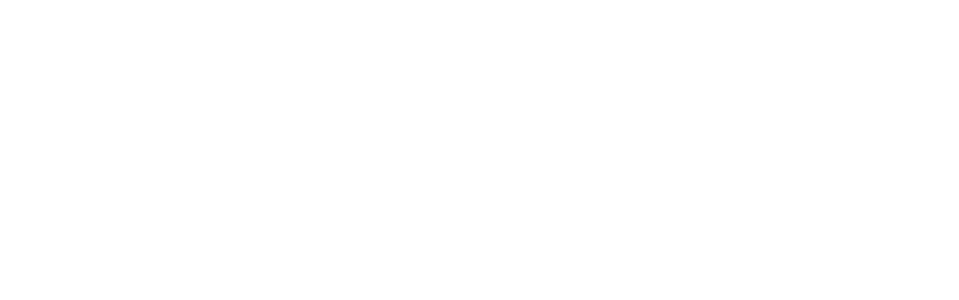
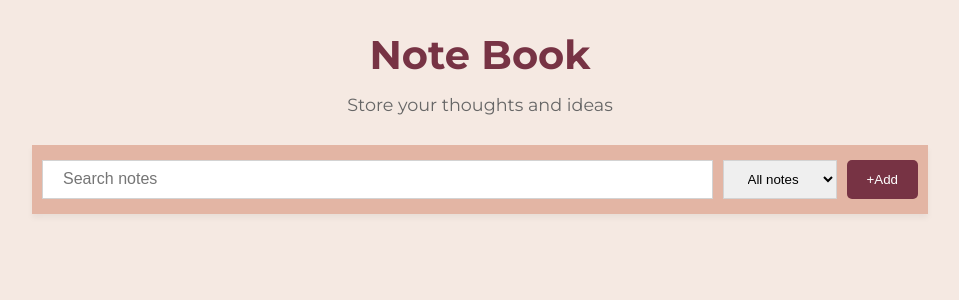
Before and after one commit to itssadiq/Notes-App, a React (Vite) app in the folder client/: page / in a window 1280 px wide. Shown: the top 300 px of the page, without its empty margins (160-1119 px from the left). Built offline with nearby package versions, Linux system fonts and the light colour scheme.

Commit message:
Created components for notes app Ui.
- Added functionality on add button to open and close input modal.

```diff
--- a/client/index.html
+++ b/client/index.html
@@ -1,10 +1,14 @@
-<!doctype html>
+<!DOCTYPE html>
 <html lang="en">
   <head>
     <meta charset="UTF-8" />
     <link rel="icon" type="image/svg+xml" href="/vite.svg" />
     <meta name="viewport" content="width=device-width, initial-scale=1.0" />
-    <title>client</title>
+    <title>Todo App</title>
+    <link
+      rel="stylesheet"
+      href="https://cdnjs.cloudflare.com/ajax/libs/font-awesome/6.4.0/css/all.min.css"
+    />
   </head>
   <body>
     <div id="root"></div>
--- a/client/src/App.css
+++ b/client/src/App.css
@@ -0,0 +1,207 @@
+@import url("https://fonts.googleapis.com/css2?family=Montserrat:wght@300;400;500;600;700&display=swap");
+
+* {
+  box-sizing: border-box;
+  margin: 0;
+  padding: 0;
+}
+
+:root {
+  --background-color: #f5e9e2;
+  --primary-color: #773344;
+  --secondary-color: #e3b5a4;
+}
+
+body {
+  font-family: "Montserrat", sans-serif;
+  background-color: var(--background-color);
+}
+
+.main {
+  width: 70%;
+  height: 100vh;
+  margin: 0 auto;
+  height: 100vh;
+  display: flex;
+  flex-direction: column;
+}
+
+.header {
+  margin: 0 auto;
+  text-align: center;
+}
+
+.header h1 {
+  font-size: 2.5rem;
+  font-weight: 700;
+  color: var(--primary-color);
+  margin-top: 30px;
+}
+
+.header p {
+  margin-top: 15px;
+  font-size: 1.1rem;
+  color: #666;
+  margin-bottom: 30px;
+}
+
+.navbar {
+  margin: 0 auto;
+  width: 100%;
+  background-color: var(--secondary-color);
+  padding: 15px 10px;
+  box-shadow: 0 4px 6px rgba(0, 0, 0, 0.05);
+  display: flex;
+  justify-content: center;
+  gap: 10px;
+}
+
+.navbar input {
+  width: 80%;
+  padding: 10px 20px;
+  border: 1px solid lightgray;
+}
+
+.navbar input::placeholder {
+  font-size: 1.2em;
+}
+
+.navbar select {
+  padding: 10px 20px;
+  border: 1px solid lightgray;
+  cursor: pointer;
+}
+
+.navbar button {
+  padding: 10px 20px;
+  border: none;
+  border-radius: 5px;
+  color: white;
+  background-color: var(--primary-color);
+  cursor: pointer;
+}
+
+.overlay {
+  display: none;
+  backdrop-filter: blur(2px);
+  background-color: rgba(0, 0, 0, 0.5);
+  position: fixed;
+  width: 100%;
+  height: 100%;
+  top: 0;
+  left: 0;
+  z-index: 1;
+}
+
+.note-form {
+  display: none;
+  width: 40%;
+  margin: 0 auto;
+  border: 1px solid black;
+  flex-direction: column;
+  gap: 15px;
+  padding: 20px;
+  position: fixed;
+  top: 50%;
+  left: 50%;
+  transform: translate(-50%, -50%);
+  background-color: var(--background-color);
+  z-index: 2;
+}
+
+.active {
+  display: flex;
+}
+
+.form-title,
+.form-category,
+.form-content {
+  display: flex;
+  flex-direction: column;
+  gap: 5px;
+}
+
+.note-form div input,
+.note-form div textarea {
+  width: 100%;
+}
+
+.note-form div input {
+  padding: 10px 15px;
+}
+
+.note-form-heading {
+  display: flex;
+  justify-content: space-between;
+}
+
+.close-notes-input {
+  border: none;
+  cursor: pointer;
+  background-color: transparent;
+}
+
+.save-button {
+  background-color: var(--primary-color);
+  border: none;
+  border-radius: 5px;
+  padding: 10px 15px;
+  color: white;
+  cursor: pointer;
+}
+
+.notes {
+  width: 100%;
+  display: grid;
+  grid-template-columns: 1fr 1fr 1fr;
+  gap: 10px;
+  margin-top: 10px;
+}
+
+.note-card {
+  border: none;
+  border-radius: 5px;
+  background-color: var(--secondary-color);
+  padding: 15px 10px;
+  box-shadow: 0 4px 6px rgba(0, 0, 0, 0.05);
+  display: flex;
+  flex-direction: column;
+  gap: 15px;
+}
+
+.note-title {
+  display: flex;
+  justify-content: space-between;
+}
+
+.delete-button {
+  border: none;
+  background: transparent;
+  cursor: pointer;
+}
+
+.note-category {
+  display: flex;
+  justify-content: space-between;
+}
+
+.note-content {
+  font-size: 0.9em;
+  color: #666;
+  text-align: justify;
+}
+
+.category {
+  background-color: var(--primary-color);
+  padding: 5px;
+  border-radius: 5px;
+  font-weight: 500;
+  color: var(--background-color);
+}
+
+.date-time {
+  padding: 5px;
+  font-size: 0.7em;
+  color: #666;
+  margin-top: 5px;
+}
--- a/client/src/App.jsx
+++ b/client/src/App.jsx
@@ -1,7 +1,17 @@
+import { useState } from "react";
 import "./App.css";
+import NoteForm from "./components/NoteForm";
+import NotesBody from "./components/NotesBody";
 
 function App() {
-  return <></>;
+  const [show, setShow] = useState(false);
+  return (
+    <>
+      <NotesBody setShow={setShow} show={show} />
+
+      <NoteForm show={show} setShow={setShow} />
+    </>
+  );
 }
 
 export default App;
--- /dev/null
+++ b/client/src/components/NoteForm.jsx
@@ -0,0 +1,37 @@
+import React from "react";
+
+const NoteForm = ({ show, setShow }) => {
+  const closeNotesInput = () => {
+    setShow(false);
+  };
+  return (
+    <div className={show ? "note-form active" : "note-form"}>
+      <div className="note-form-heading">
+        <h3>New Note</h3>
+        <button className="close-notes-input" onClick={closeNotesInput}>
+          <i className="fas fa-times"></i>
+        </button>
+      </div>
+      <div className="form-title">
+        <label for="title">Title</label>
+        <input type="text" id="title" className="js-title-input" />
+      </div>
+      <div className="form-category">
+        <label for="category">Category</label>
+        <input type="text" id="category" className="js-category-input" />
+      </div>
+      <div className="form-content">
+        <label for="content">Content</label>
+        <textarea
+          name=""
+          id="content"
+          rows="10"
+          className="js-content-input"
+        ></textarea>
+      </div>
+      <button className="save-button js-save-button">Save Note</button>
+    </div>
+  );
+};
+
+export default NoteForm;
--- /dev/null
+++ b/client/src/components/NotesBody.jsx
@@ -0,0 +1,35 @@
+const NotesBody = ({ setShow, show }) => {
+  const showNotesInput = () => {
+    setShow(true);
+  };
+
+  return (
+    <>
+      <div className={show ? "active overlay" : "overlay"} id="overlay"></div>
+      <div className="main">
+        <div className="header">
+          <h1>Note Book</h1>
+          <p>Store your thoughts and ideas</p>
+        </div>
+
+        <div className="navbar">
+          <input
+            type="text"
+            placeholder="Search notes"
+            className="js-search-bar"
+          />
+          <select name="" id="js-category-options">
+            <option value="" selected>
+              All notes
+            </option>
+          </select>
+          <button onClick={showNotesInput}>+Add</button>
+        </div>
+
+        <div className="notes js-notes"></div>
+      </div>
+    </>
+  );
+};
+
+export default NotesBody;
```
